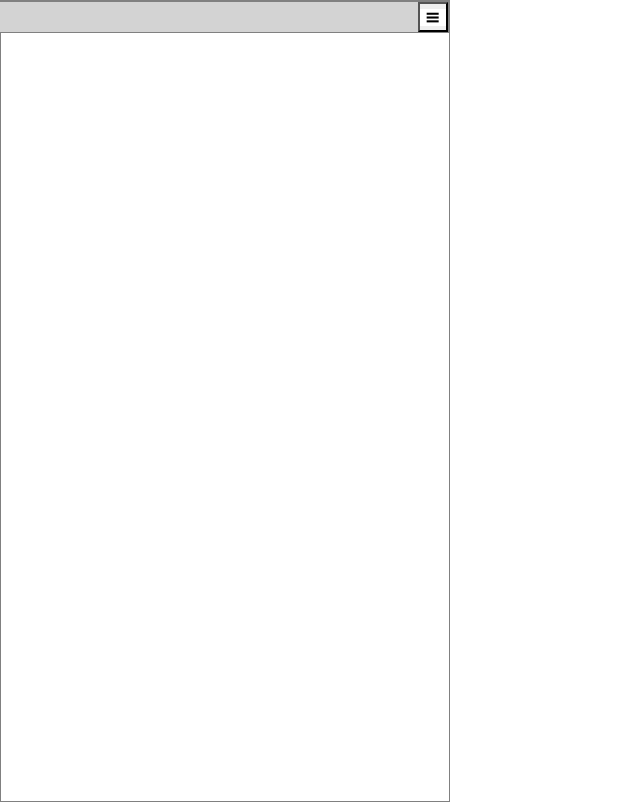
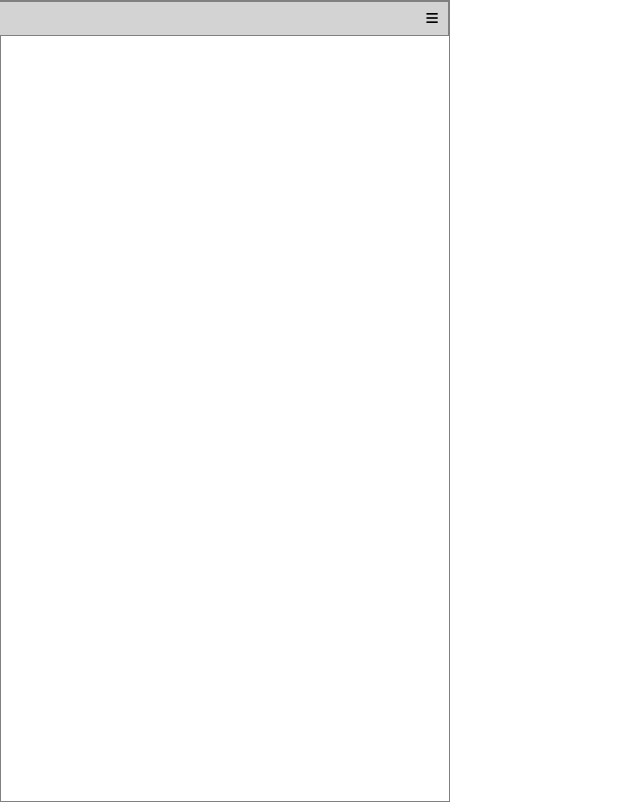
Before and after one commit to kanchanmk/DOM_exercise, a plain HTML site: page index.html in a window 1280 px wide. Shown: the whole page, without its empty margins (0-640 px from the left). Drawn offline with Linux system fonts and the light colour scheme; a web font is replaced by a local one.

Commit message:
added the font-awesome icon instead of the image

```diff
--- a/index.html
+++ b/index.html
@@ -9,12 +9,12 @@
 		<link
 			href="https://fonts.googleapis.com/css2?family=Antic+Slab&display=swap"
 			rel="stylesheet"
-		/>
+        />
 	</head>
 	<body>
 		<main class="main">
 			<section class="menuContainer">
-				<section class="menuBtnDiv"><button class="menuBtn"></button></section>
+				<section class="menuBtnDiv"><button class="menuBtn"><i class="fas fa-bars menuBtnFnt"></i></button></section>
 				<section class="menuList hidden">
 					<button class="letterBtn link">Letters</button>
 					<button class="numBtn link">Numbers</button>
@@ -27,6 +27,7 @@
 			</section>
 			<section class="numbers box hidden">1 2 3 4 5 6 7 8 9 10</section>
 		</main>
+        <script src="https://kit.fontawesome.com/901a5fa0ac.js" crossorigin="anonymous"></script>
 
 		<script src="script.js"></script>
 	</body>
--- a/script.js
+++ b/script.js
@@ -5,7 +5,7 @@ const letters = document.querySelector(".letters");
 const numbers = document.querySelector(".numbers");
 
 menuContainer.addEventListener("click", (e) => {
-	if (e.target.classList.contains("menuBtn")) {
+	if (e.target.classList.contains("menuBtnFnt")) {
 		menuList.classList.toggle("hidden");
 	}
 
@@ -13,9 +13,11 @@ menuContainer.addEventListener("click", (e) => {
 		e.target.style.color = "blue";
 		letters.classList.remove("hidden");
 		numbers.classList.add("hidden");
+		menuList.classList.toggle("hidden");
 	} else if (e.target.classList.contains("numBtn")) {
 		e.target.style.color = "blue";
 		letters.classList.add("hidden");
 		numbers.classList.remove("hidden");
+		menuList.classList.toggle("hidden");
 	}
 });
--- a/style.css
+++ b/style.css
@@ -1,6 +1,7 @@
-body {
+body,
+button {
 	margin: 0;
-	font-size: 30px;
+	padding: 0;
 }
 .main {
 	display: flex;
@@ -27,6 +28,15 @@ body {
 	border: 1px solid gray;
 }
 
+.menuBtn {
+	border: none;
+}
+
+.menuBtnFnt {
+	background-color: lightgray;
+	padding: 10px;
+}
+
 .menuList {
 	display: flex;
 	flex-direction: column;
@@ -38,15 +48,6 @@ body {
 
 .hidden {
 	display: none;
-}
-
-.menuBtn {
-	height: 30px;
-	width: 30px;
-	background-image: url("/images/threelines.png");
-	background-size: contain;
-	background-repeat: no-repeat;
-	background-position: center;
 }
 
 .link {
@@ -64,6 +65,7 @@ body {
 	text-align: left;
 	margin-top: 100px;
 	padding-left: 20px;
+	font-size: 30px;
 }
 
 .letters {
```
